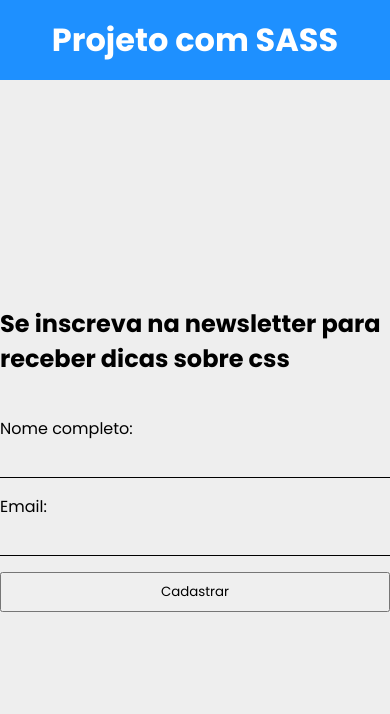
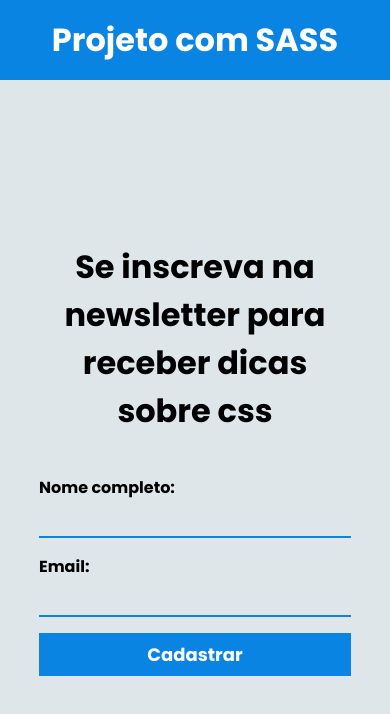
Before and after one commit to enoque-silva/intro_sass, a website: page index.html in a window 390 px wide. Drawn offline with Linux system fonts and the light colour scheme.

Commit message:
funções e operadores

```diff
--- a/source/config/variaveis.scss
+++ b/source/config/variaveis.scss
@@ -1 +1,8 @@
 $fontePrincipal: "Poppins", serif;
+$corDeFundo: #dfe6e9;
+$corPrincipal:#0984e3;
+$corSecundaria: #74b9ff;
+
+
+$mobile: 767px;
+$tablet: 1023
--- a/source/main.scss
+++ b/source/main.scss
@@ -1,5 +1,6 @@
 @use 'config/reset';
-
+@use 'config/variaveis';
+@use 'sass:math';
 
 @mixin elementoForm() {
     padding: 8px;
@@ -8,9 +9,12 @@
     margin-bottom: 16px;
 }
 
+@function pixelParaEm($alvoEmPixel, $contextoEmPixel: 16px) {
+    @return math.div($alvoEmPixel, $contextoEmPixel)+em;
+}
 
 body {
-    background-color: #eee;
+    background-color: variaveis.$corDeFundo;
 }
 
 .container {
@@ -21,7 +25,7 @@ body {
 
 header {
     padding: 16px 0;
-    background-color: dodgerblue;
+    background-color: variaveis.$corPrincipal;
     text-align: center;
 
     h1 {
@@ -35,6 +39,12 @@ header {
     flex-direction: column;
     align-items: center;
     justify-content: center;
+    max-width: 720px;
+
+    h2 {
+        font-size: pixelParaEm(32px);
+        text-align: center;
+    }
 
     form {
 
@@ -42,16 +52,38 @@ header {
         max-width: 480px;
         margin-top: 40px;
 
+        label {
+            font-weight: bold;
+        }
+
         input {
             @include elementoForm();
             background-color: transparent;
             border: none;
-            border-bottom: 1px solid #000;
+            border-bottom: 2px solid variaveis.$corPrincipal;
         }
 
 
         button {
             @include elementoForm();
+            background-color: variaveis.$corPrincipal;
+            font-size: 18px;
+            font-weight: bold;
+            border: none;
+            cursor: pointer;
+            color: #fff;
+
+            &:hover {
+                background-color: lighten(variaveis.$corPrincipal, 5%);
+            }
         }
     }
 }
+
+@media screen and (max-width: variaveis.$mobile) {
+
+    .container {
+        max-width: 80%;
+    }
+
+}
```
Also changed, not shown: build/main.css, 1 other file.
